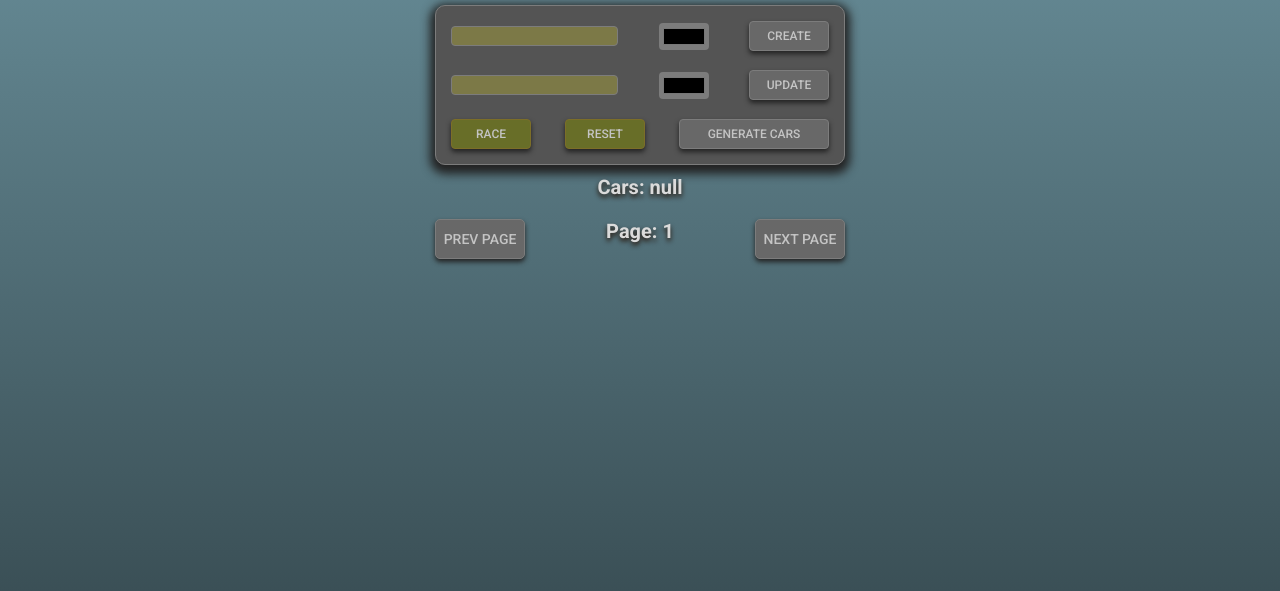
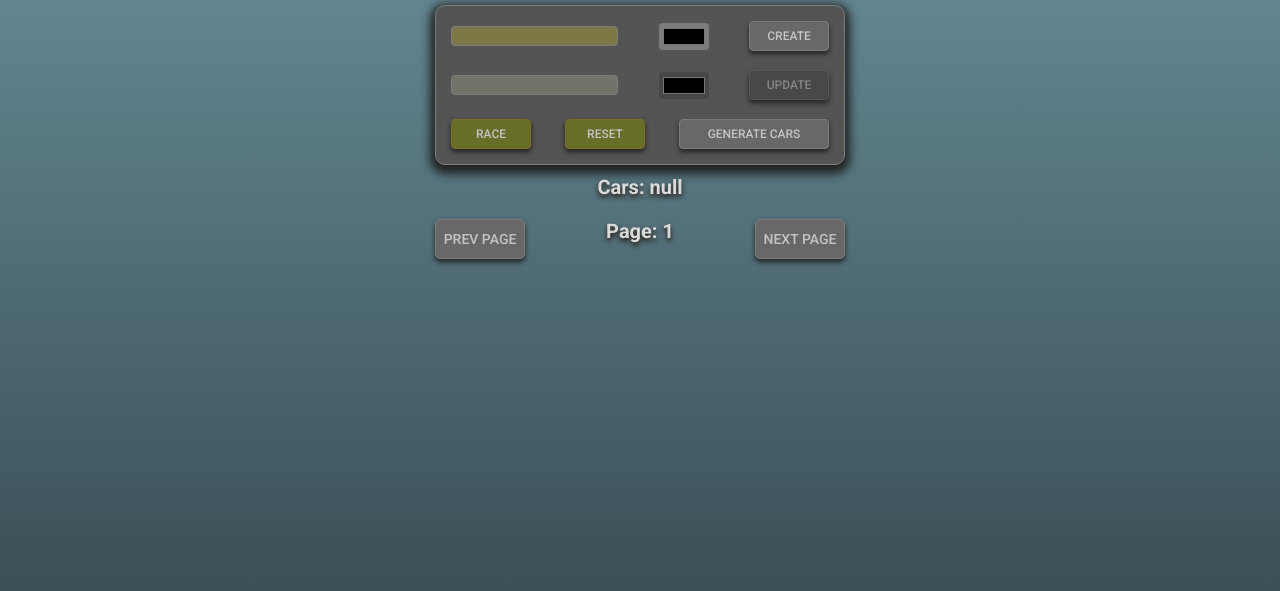
Before and after one commit to eugenemp-rsschool/eugenemp-JSFE2021Q1, a website built with webpack: page async-race/src/index.html in a window 1280 px wide. Shown: the part 125-716 px from the top of the page. Built offline with nearby package versions, Linux system fonts and the light colour scheme; files whose address does not match are found by name.

Commit message:
feat: add car mgmt update form inactive state while car is not selected

```diff
--- a/async-race/src/components/car-mgmt/car-mgmt.scss
+++ b/async-race/src/components/car-mgmt/car-mgmt.scss
@@ -35,11 +35,19 @@
     text-shadow: 0 1px 3px #232323;
   }
 
+  &__update__input-name_inactive {
+    background-color: #74736a;
+  }
+
   &__create__input-color,
   &__update__input-color {
     border-style: none;
     border-radius: 4px;
     background-color: #7c7c7c;
+  }
+
+  &__update__input-color_inactive {
+    background-color: #474747;
   }
 
   &__btn__wrapper {
@@ -70,6 +78,13 @@
       color: #c4c4c4;
       transition: 0.1s ease-in-out;
       transition-property: background-color, box-shadow;
+    }
+
+    &__submit_inactive {
+      pointer-events: none;
+      background-color: #484848;
+      border: 1px solid #585858;
+      color: #868686;
     }
 
     &__race,
--- a/async-race/src/components/car-mgmt/car-mgmt.ts
+++ b/async-race/src/components/car-mgmt/car-mgmt.ts
@@ -50,6 +50,12 @@ class CarMgmt {
     this.btnGenerate = new Button('car-mgmt__btn__generate', 'Generate cars').render();
     this.btnReset = new Button('car-mgmt__btn__reset', 'Reset').render();
     this.btnRace = new Button('car-mgmt__btn__race', 'Race').render();
+
+    this.updateInputName.classList.add('car-mgmt__update__input-name_inactive');
+    this.updateInputColor.classList.add('car-mgmt__update__input-color_inactive');
+    this.updateBtnSubmit.classList.add('car-mgmt__update__btn__submit_inactive');
+    this.updateInputName.setAttribute('disabled', 'disabled');
+    this.updateInputColor.setAttribute('disabled', 'disabled');
   }
 
   render(): HTMLElement {
```
